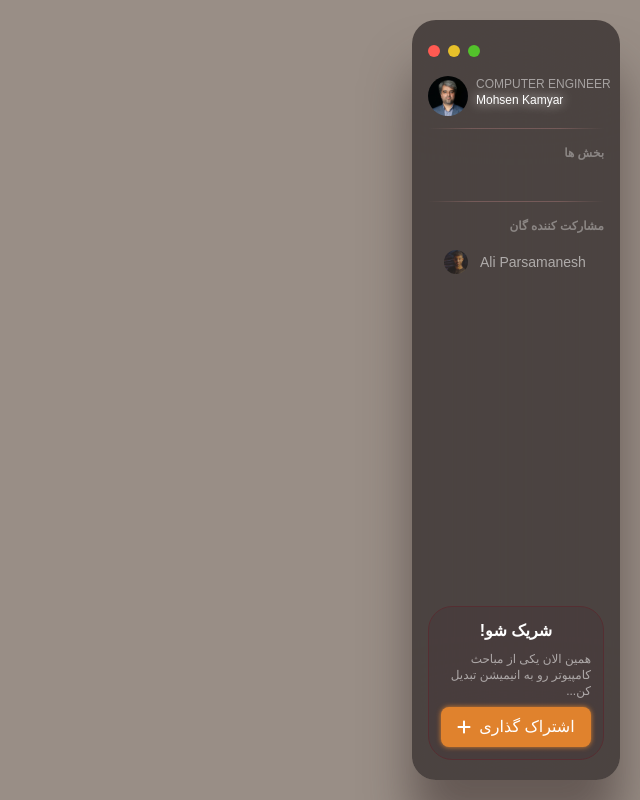
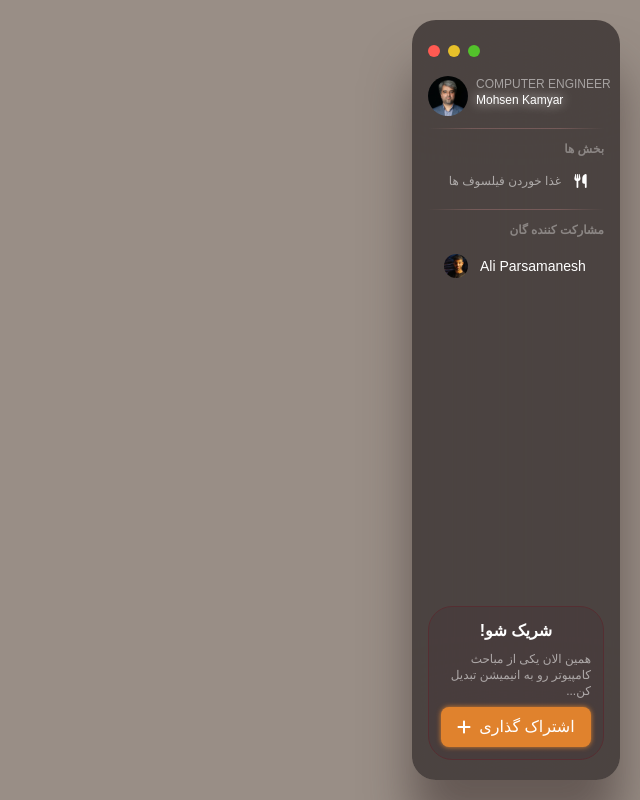
Before and after one commit to alipsm/logic_landscape, a React (Create React App) app: page /dashboard in a window 1280 px wide. Shown: the whole page, without its empty margins (640-1280 px from the left). Built offline with nearby package versions, Linux system fonts and the light colour scheme.

Commit message:
create multithreading page set value for sideBar component

```diff
--- a/src/components/dashboard/sideBar/layout/sections/index.jsx
+++ b/src/components/dashboard/sideBar/layout/sections/index.jsx
@@ -5,7 +5,7 @@ import DropDown from '../../ui/dropdown'
 export default function Sections() {
   return (
       <DropDown title={"بخش ها"} liItems={[
-        <Card />
+        <Card text={"غذا خوردن فیلسوف ها"} link={"multithreading"} ico={"fa-utensils"}/>
       ]} />
   )
 }
--- a/src/components/dashboard/sideBar/ui/dropdown/index.jsx
+++ b/src/components/dashboard/sideBar/ui/dropdown/index.jsx
@@ -6,14 +6,14 @@ DropDown.defaultProps = {
 }
 export default function DropDown({ title, liItems }) {
     return (
-        <div className="flex flex-col items-end text-xs my-3">
+        <div className="flex flex-col items-end text-xs my-2">
             <h3 className=' text-white opacity-35 py-1 cursor-default'>
                 <strong>
 
                     {title}
                 </strong>
             </h3>
-            <ul className='pr-2 text-sm space-y-1 text-white opacity-55 w-full'>
+            <ul className='pr-2 text-sm space-y-1 text-white w-full'>
 
                 {
                     liItems.map((item, index) => (
--- /dev/null
+++ b/src/pages/multithreading/index.jsx
@@ -0,0 +1,59 @@
+import React, { useEffect, useState } from 'react'
+import HintBox from '../../components/hintBox'
+export default function Multithreading() {
+
+    const dotColors = [
+        { color: "bg-greenCustome ", text: "درحال پردازش" },
+        { color: "bg-yellowCustome ", text: "انتظار" },
+        { color: "bg-redCustome ", text: "قحطی" },
+        { color: "bg-maroon ", text: "بیکار" },
+    ]
+    const style = "inline-block w-4 h-4 rounded-full"
+
+    const [myCircles, setMyCircles] = useState([1, 2, 3, 4, 5, 6, 7, 8, 9, 10, 11, 12, 13, 14, 15, 16, 17, 18, 19, 20, 21, 22, 23, 24, 25, 26, 27, 28, 29, 30, 20, 21, 22, 23, 24, 25, 26, 27, 28, 29, 30])
+
+    useEffect(() => {
+        setMyCircles(myCircles.map((item,index) => {
+            let rotate = (360 / myCircles.length) * index
+            return rotate + "deg"
+        }))
+
+
+    }, [])
+
+    return (
+        <div className=' w-full h-full flex justify-center items-center'>
+            <div className='relative flex justify-center items-center w-4 h-80 '>
+                <div style={{ animationDuration: "20s" }} className={`border w-4 h-96 animate-spin duration-1000`}>
+                    <div className={`${dotColors[0].color + style}`}>
+                    </div>
+                </div>
+                {myCircles.map((item, i) => (
+                    <div style={{ rotate: item }} className={`absolute top-0 border border-maroon w-4 h-80 `}>
+                        {console.log('item', item)}
+                        <div className={`${dotColors[1].color + style}`}>
+
+                        </div>
+                    </div>
+                ))}
+            </div>
+            <HintBox title={"راهنما"}
+                body={
+                    <>
+                        <div>
+                            <ul>
+                                {dotColors.map(item => (
+                                    <li key={item.text}>
+                                        <div className='flex text-white justify-end items-center gap-3 mt-6 '>
+                                            <span className='opacity-60 text-xs'>{item.text}</span>
+                                            <div className={`${item.color + style}`}></div>
+                                        </div>
+                                    </li>
+                                ))}
+                            </ul>
+                        </div>
+                    </>
+                } />
+        </div>
+    )
+}
```
